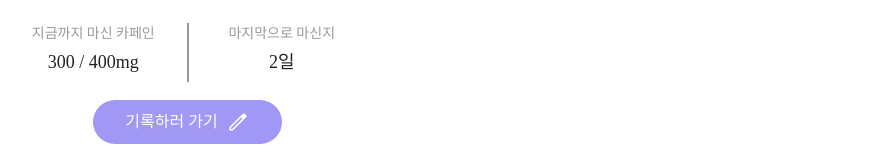
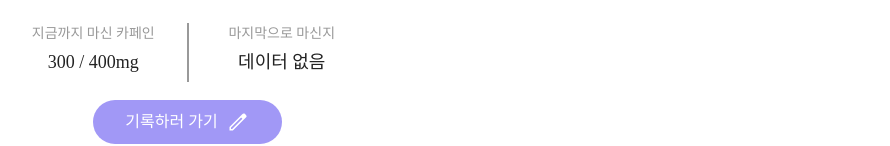
Before and after one commit to Likelion12thERICA-2team/400mgFrontend, a React (Create React App) app: page /main in a window 1280 px wide. Shown: the part 447-593 px from the top of the page, without its empty margins (0-890 px from the left). Built offline with nearby package versions, Linux system fonts and the light colour scheme; no server answers; a web font is replaced by a local one.

Commit message:
[feat] 마지막으로 마신지 구현, moment 라이브러리 설치

```diff
--- a/package.json
+++ b/package.json
@@ -13,6 +13,7 @@
     "autoprefixer": "^10.4.19",
     "axios": "^1.7.2",
     "date-fns": "^3.6.0",
+    "moment": "^2.30.1",
     "postcss": "^8.4.39",
     "react": "^18.3.1",
     "react-cookie": "^7.1.4",
--- a/src/components/state.js
+++ b/src/components/state.js
@@ -25,6 +25,7 @@ import ButtonGroup from "./buttonGroup";
 import CaffeineGraph from "./caffeineGraph";
 
 import axios from "axios";
+import moment from 'moment';
 
 const State = () => {
   const [num, setNum] = useState(0); // 상태
@@ -43,25 +44,20 @@ const State = () => {
   const [openToggle, setOpenToggle] = useState(null); // 어떤 토글이 열려 있는지 추적하기 위한 상태
 
   const [caffeineAmount, setCaffeineAmount] = useState(300); // 현재 카페인 섭취량
+  const [lastIntakeTime, setLastIntakeTime] = useState(null); //카페인 마지막 섭취 시간
+
+  const inputRef = useRef(null);
 
   // 임의의 카페인 데이터 생성 (실제로는 백엔드에서 받아와야 함)
   const dummyCaffeineData = Array(145)
     .fill(0)
     .map(() => Math.random() * 400);
 
-  // 토글 버튼 클릭 시 호출되는 함수
-  const handleToggle = (index) => {
-    // 클릭한 토글이 이미 열려 있으면 닫고, 그렇지 않으면 열기
-    setOpenToggle(openToggle === index ? null : index);
-  };
-
-  const inputRef = useRef(null);
-
-  //임의의 카페인 섭취량
-
   // useEffect를 사용하여 컴포넌트가 마운트될 때 한 번만 호출
   useEffect(() => {
     caffeine2state(caffeineAmount);
+    GetCaffeine();
+    getLastCaffeineIntake();
   }, []); // 빈 배열을 넣어 의존성 배열을 설정하여 처음 렌더링될 때만 호출
 
   const access_token = localStorage.getItem("access_token");
@@ -92,9 +88,48 @@ const State = () => {
       });
   };
 
-  useEffect(() => {
-    GetCaffeine();
-  }, []);
+  const getLastCaffeineIntake = () => {
+    const access_token = localStorage.getItem("access_token");
+    let config = {
+      method: "get",
+      url: "http://13.209.186.104/caffeinintakes/",
+      headers: {
+        Authorization: "Bearer " + access_token,
+      },
+    };
+
+    axios.request(config)
+      .then((response) => {
+        if (response.data.length > 0) {
+          // 가장 최근의 카페인 섭취 시간 찾기
+          const latestIntake = response.data.reduce((latest, current) =>
+            moment(current.time).isAfter(moment(latest.time)) ? current : latest
+          );
+          setLastIntakeTime(moment(latestIntake.time));
+        }
+      })
+      .catch((error) => {
+        console.log(error);
+      });
+  };
+
+  const getTimeDifference = () => {
+    if (!lastIntakeTime) return "데이터 없음";
+
+    const now = moment();
+    const duration = moment.duration(now.diff(lastIntakeTime));
+    const minutes = duration.asMinutes();
+
+    if (minutes < 60) {
+      return `${Math.floor(minutes)}분`;
+    } else if (minutes < 24 * 60) {
+      return `${Math.floor(duration.asHours())}시간`;
+    } else if (minutes < 7 * 24 * 60) {
+      return `${Math.floor(duration.asDays())}일`;
+    } else {
+      return `${Math.floor(duration.asWeeks())}주`;
+    }
+  };
 
   const toggleBox = () => {
     if (caffeineAmount >= 400) {
@@ -335,6 +370,12 @@ const State = () => {
     }
   };
 
+  // 토글 버튼 클릭 시 호출되는 함수
+  const handleToggle = (index) => {
+    // 클릭한 토글이 이미 열려 있으면 닫고, 그렇지 않으면 열기
+    setOpenToggle(openToggle === index ? null : index);
+  };
+
   return (
     <>
       <section className="flex justify-start">
@@ -420,7 +461,7 @@ const State = () => {
                     마지막으로 마신지
                   </span>
                   <span className="h-[25px] font-[AppleMedium] text-[18px] text-[#222222] mt-[6px]">
-                    2일
+                    {getTimeDifference()}
                   </span>
                 </div>
               </div>
```
Also changed, not shown: 2 other files (tests, documents, lock files or other folders).
